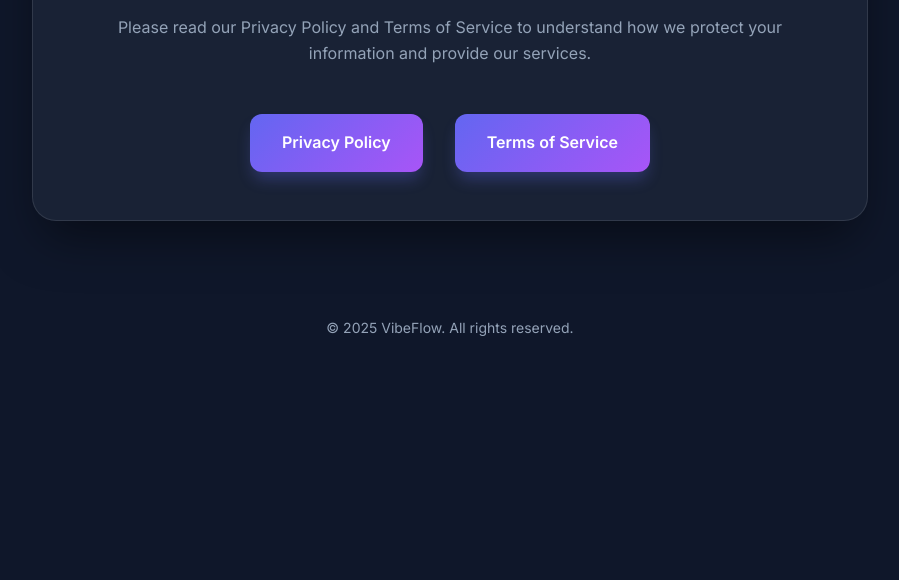
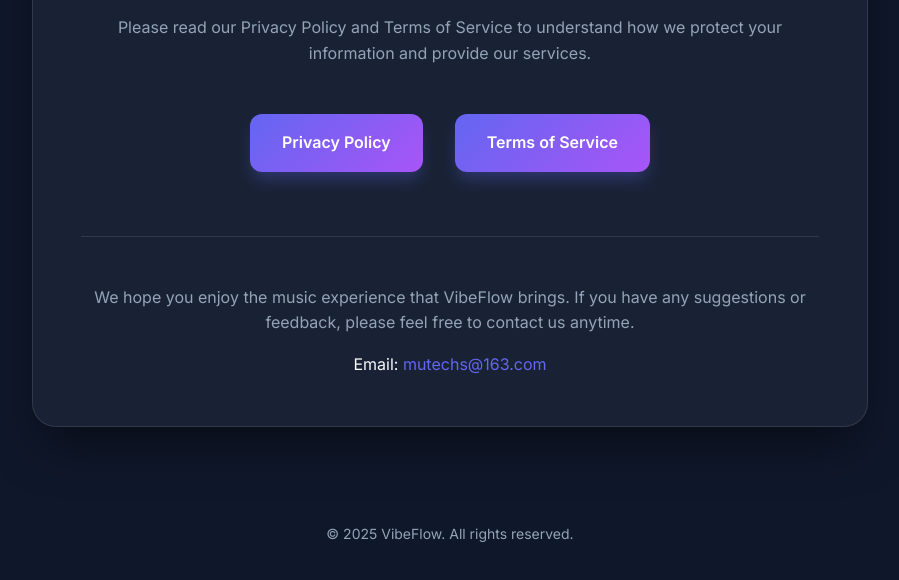
Before and after one commit to VibeFlowApp/VibeFlow, a plain HTML site: page index.html in a window 1280 px wide. Shown: the part 370-950 px from the top of the page, without its empty margins (190-1089 px from the left). Before the commit the page ends 800 px from the top, so only its background shows below. Drawn offline with Linux system fonts and the light colour scheme.

Commit message:
Add contact information section to homepage with email and feedback message

```diff
--- a/index.html
+++ b/index.html
@@ -30,6 +30,15 @@
                     <a href="privacy.html" class="btn btn-primary">Privacy Policy</a>
                     <a href="terms.html" class="btn btn-primary">Terms of Service</a>
                 </div>
+
+                <div style="margin-top: 4rem; padding-top: 3rem; border-top: 1px solid var(--glass-border);">
+                    <p style="margin-bottom: 1rem; color: var(--text-secondary);">
+                        We hope you enjoy the music experience that VibeFlow brings. If you have any suggestions or feedback, please feel free to contact us anytime.
+                    </p>
+                    <p style="color: var(--text-primary);">
+                        Email: <a href="mailto:mutechs@163.com" style="color: var(--primary-color); text-decoration: none;">mutechs@163.com</a>
+                    </p>
+                </div>
             </div>
         </main>
 
```
